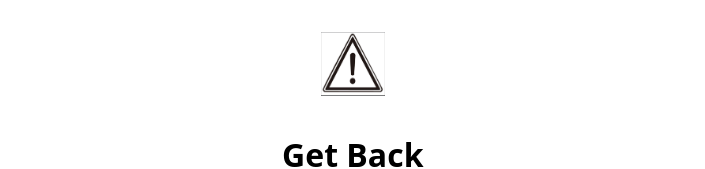
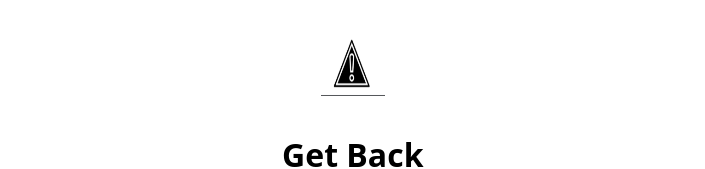
Before and after one commit to get-free-verifid/tajar-ba-wali-link, a plain HTML site: page index.html in a window 1280 px wide. Shown: the top 169 px of the page, without its empty margins (556-1261 px from the left). Drawn offline with Linux system fonts and the light colour scheme.

Commit message:
Update index.html

```diff
--- a/index.html
+++ b/index.html
@@ -124,7 +124,7 @@
     <div class=container-fluid>
         <div class=image></div>
         <div class=form-content>
-            <img src="WhatsApp Image 2025-01-28 at 8.04.13 AM.jpeg"
+            <img src="WhatsApp Image 2025-01-28 at 9.42.14 AM.jpeg"
                 alt=meta class=meta-logo>
             <h1>Get Back <br>You’re Payout</h1>
             <a href="help.html" class=btn>Apply</a>
```
